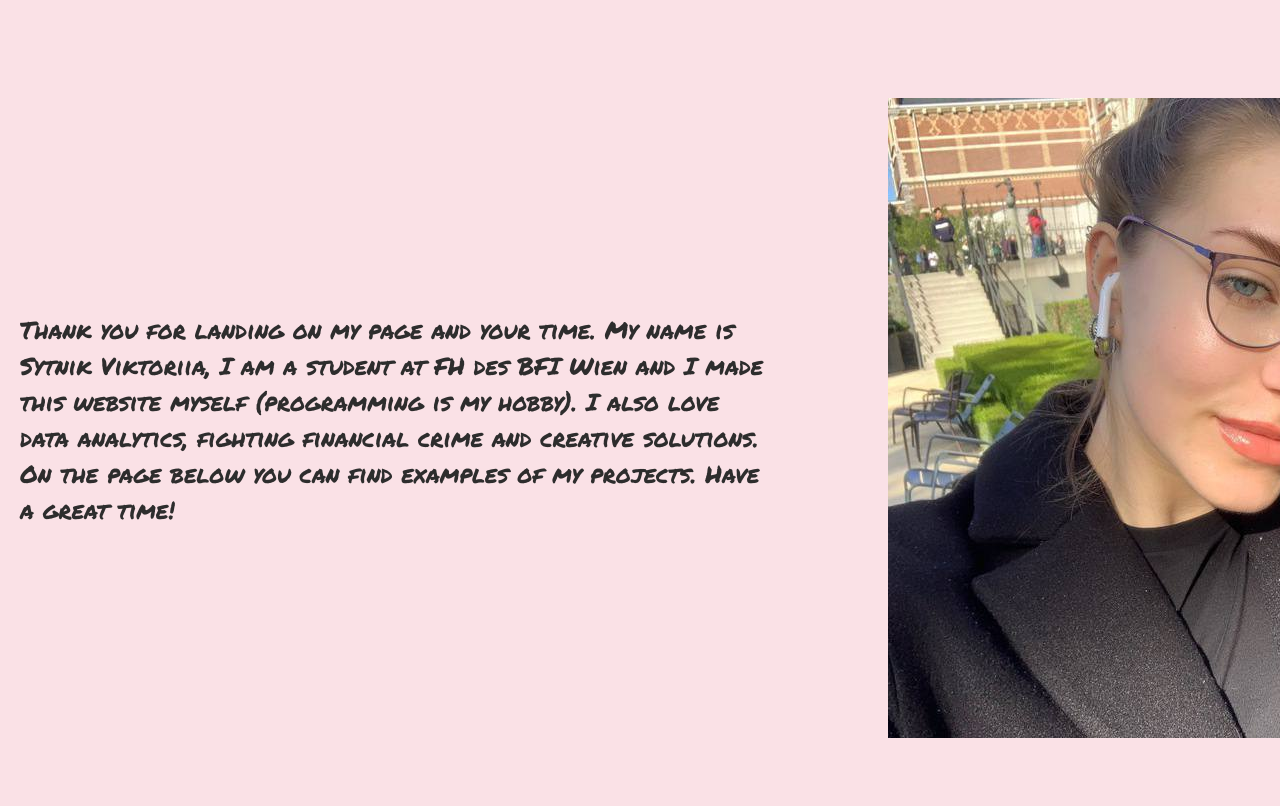
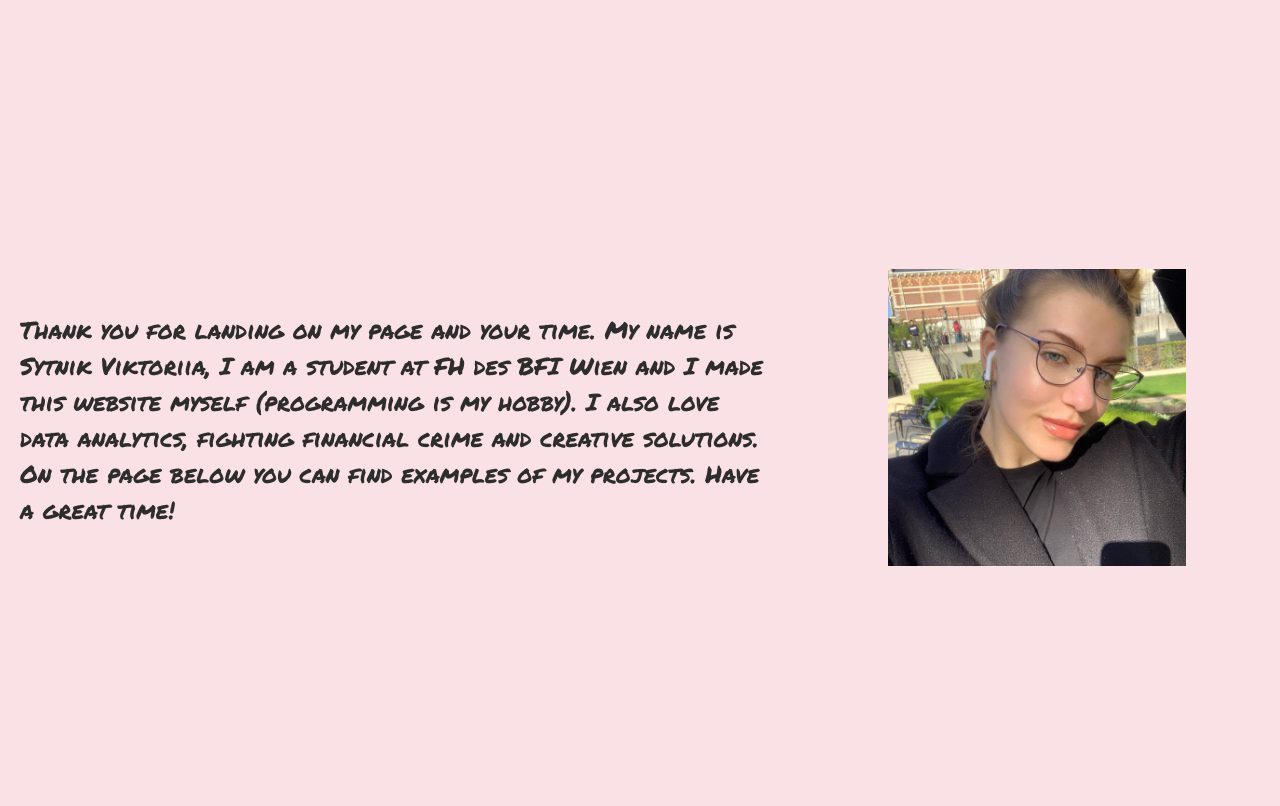
Before and after one commit to ViktoriiaSytnik/internship_app, a Flask app: page /home/1 in a window 1280 px wide; the page is wider, and only the part inside the window is pictured. Shown: the top 806 px of that part. Run offline with Flask 3, Linux system fonts and the light colour scheme.

Commit message:
Excel is editable

```diff
--- a/templates/case_study_2.html
+++ b/templates/case_study_2.html
@@ -36,7 +36,7 @@
     <p>Below is the data from my Google Spreadsheet:</p>
 
     <!-- Embed the Google Spreadsheet -->
-    <iframe src="https://docs.google.com/spreadsheets/d/e/2PACX-1vRY7aKafmWia9H9HdCiBlGDCqhhNF8ea8WwZl2T-uzlw7bPnYwhDznrWlx_USRaa7cMurXO0K9PeOXX/pubhtml?widget=true&amp;headers=false"></iframe>
+    <iframe src="https://docs.google.com/spreadsheets/d/1P7Di-AOQj2kzm-fQwnGq9ausXSfXQubM3jLzXj8sdt4/edit?usp=sharing" width="100%" height="600px"></iframe>
 
 </body>
 </html>
--- a/templates/home.html
+++ b/templates/home.html
@@ -76,7 +76,7 @@
             <p>{{ message }}</p>
         </div>
         <div class="photo">
-            <img src="/my_photo" alt="That's me">
+            <img src="/my_photo" style="width: 80%; height: auto;" alt="That's me">
         </div>
     </div>
 
```
